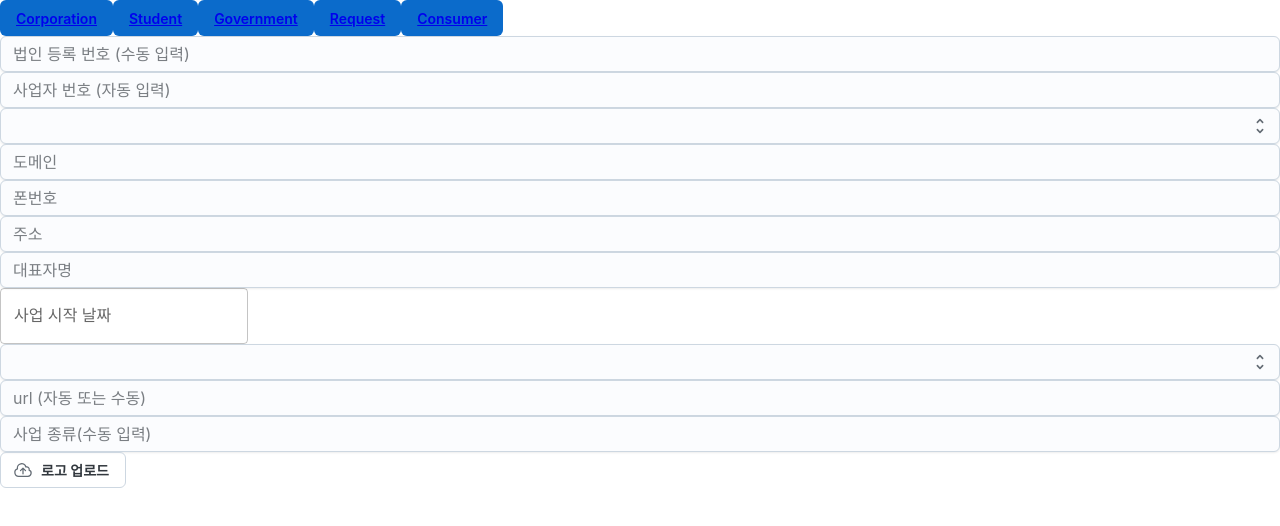
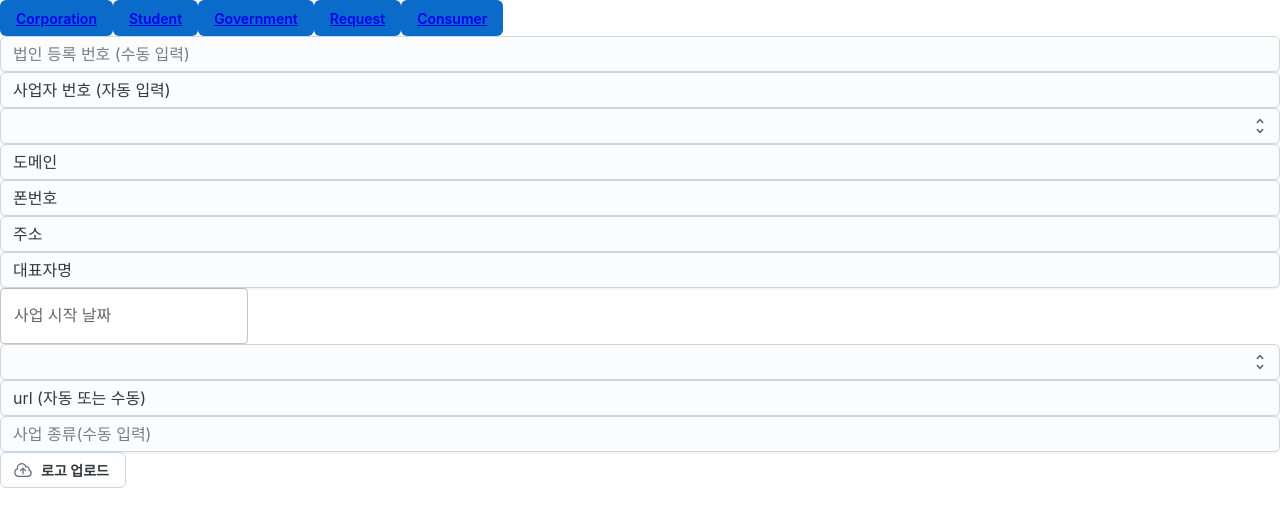
Before and after one commit to Tektonian/Web_input_test, a React (Create React App) app: page /corporation in a window 1280 px wide. Shown: the top 526 px of the page. Built offline with nearby package versions, Linux system fonts and the light colour scheme; no server answers.

Commit message:
기업 정보 가져오기 코드 작성 완료

```diff
--- a/src/components/Corporation.tsx
+++ b/src/components/Corporation.tsx
@@ -1,11 +1,14 @@
-import { useState, useEffect } from "react";
-import Textarea from "@mui/joy/Textarea"
-import Select from '@mui/joy/Select';
-import Option from '@mui/joy/Option';
-import { DatePicker } from '@mui/x-date-pickers/DatePicker';
-import { LocalizationProvider } from '@mui/x-date-pickers/LocalizationProvider';
-import { AdapterDayjs } from '@mui/x-date-pickers/AdapterDayjs';
-import InputfileUpload from './InputFileUpload'
+import { useEffect } from "react";
+import dayjs from "dayjs";
+import { useCorporation } from "../hooks/useCorporation";
+import Textarea from "@mui/joy/Textarea";
+import Select from "@mui/joy/Select";
+import Option from "@mui/joy/Option";
+import { DatePicker } from "@mui/x-date-pickers/DatePicker";
+import { LocalizationProvider } from "@mui/x-date-pickers/LocalizationProvider";
+import { AdapterDayjs } from "@mui/x-date-pickers/AdapterDayjs";
+import InputfileUpload from "./InputFileUpload";
+import { Input } from "@mui/joy";
 /*
 참고 자료
 1. 사업자 번호 뜻: https://toss.oopy.io/12df081d-1d6b-40d3-b53d-43883f55374e
@@ -27,91 +30,107 @@ API 요청
 */
 
 const join = (url1: string, url2: string) => {
-    return url1 + '/' + url2;
-}
+    return url1 + "/" + url2;
+};
 
 export const Corporation = () => {
-    const [ bus, setBus ] = useState('')
+    const hookCorporation = useCorporation();
+    const sampleBizNum = "1078708658";
+    const SAMPLE_CORP_NUM = 1101113892240;
 
-    // 사업자번호 api key
-    const API_KEY = "euH37B5sQyQf%2BJMBs4AeDGQYBNvs2VtOSGnEf0Skr8lsLZIPGl22Ueb9IFA6Xp8k7Snn%2BM0Ta%2BD%2B%2FGVl3Ldt4g%3D%3D";
-    const API_BASE_URL = "http://api.odcloud.kr/api"
+    const handleCorpInput = (corpNum: string) => {
+        hookCorporation.setCorpNumber(corpNum);
+        hookCorporation.mutateCorp.mutate(corpNum);
+    };
 
-    const API_VALIDATE_URL = `nts-businessman/v1/validate?serviceKey=${API_KEY}`
-    const API_STATUS_URL = `nts-businessman/v1/status?serviceKey=${API_KEY}`
-
-    const API_CORP_INFO = `http://apis.data.go.kr/1160100/service/GetCorpBasicInfoService_V2/getCorpOutline_V2`
-    // 법인번호 api key
-    const CORP_API_KEY = 'euH37B5sQyQf+JMBs4AeDGQYBNvs2VtOSGnEf0Skr8lsLZIPGl22Ueb9IFA6Xp8k7Snn+M0Ta+D+/GVl3Ldt4g=='
-    const SAMPLE_CORP_NUM = 1101113892240
-
-    const fetch_status = async (bzno: string) => {
-        const res = await fetch(join(API_BASE_URL, API_STATUS_URL),
-                                {
-                                    method: "POST",
-                                    headers: {
-                                        "content-type": "application/json",
-                                    },
-                                    body: JSON.stringify({"b_no": [bzno]})
-                                })
-
-        res.json().then((val) => {
-            setBus(JSON.stringify(val));
-        }).catch((reason) => {
-            setBus("errored");
-        })
-    }
-    const example = "https://apis.data.go.kr/1160100/service/GetCorpBasicInfoService_V2/getCorpOutline_V2?serviceKey=euH37B5sQyQf%2BJMBs4AeDGQYBNvs2VtOSGnEf0Skr8lsLZIPGl22Ueb9IFA6Xp8k7Snn%2BM0Ta%2BD%2B%2FGVl3Ldt4g%3D%3D&pageNo=1&numOfRows=10&resultType=json&crno=1101113892240&corpNm=%EB%A9%94%EB%A6%AC%EC%B8%A0%EC%9E%90%EC%82%B0%EC%9A%B4%EC%9A%A9"
-    const fetch_corp_info = async () => {
-        const res = await fetch(example,
-                            {
-                                method: "GET",
-                            })
-        res.json().then((val) => {
-            setBus(JSON.stringify(val));
-        }).catch((reason) => {
-            setBus("errored");
-            console.log(reason);
-        })
-    }
-
-    useEffect(()=>{
-        fetch_corp_info();
-        fetch_status("1078708658")
-    }, [])
-
+    useEffect(() => {}, [hookCorporation.corpInfo.bizNum]);
 
     return (
         <div>
-            <Textarea placeholder="법인 등록 번호 (수동 입력)"></Textarea>
-            <Textarea placeholder="사업자 번호 (자동 입력)"></Textarea>
-
+            <form
+                onSubmit={(e) => {
+                    e.preventDefault();
+                    handleCorpInput(hookCorporation.corpInfo.corpNum);
+                }}
+            >
+                <Input
+                    placeholder="법인 등록 번호 (수동 입력)"
+                    onChange={(e) => {
+                        e.preventDefault();
+                        hookCorporation.setCorpNumber(e.target.value);
+                    }}
+                ></Input>
+            </form>
+            <Textarea
+                value={
+                    hookCorporation.corpInfo.bizNum
+                        ? hookCorporation.corpInfo.bizNum
+                        : "사업자 번호 (자동 입력)"
+                }
+            ></Textarea>
             <Select defaultValue="국적 (자동)">
                 <Option value="Korea">계속 사업자</Option>
                 <Option value="Japan">폐업</Option>
                 <Option value="USA">휴업자</Option>
             </Select>
 
-            <Textarea placeholder="도메인"></Textarea>
-            <Textarea placeholder="폰번호"></Textarea>
-            <Textarea placeholder="주소"></Textarea>
-            <Textarea placeholder="대표자명"></Textarea>
-
+            <Textarea
+                value={
+                    hookCorporation.corpInfo.corpDomain
+                        ? hookCorporation.corpInfo.corpDomain
+                        : "도메인"
+                }
+            ></Textarea>
+            <Textarea
+                value={
+                    hookCorporation.corpInfo.phoneNumber
+                        ? hookCorporation.corpInfo.phoneNumber
+                        : "폰번호"
+                }
+            ></Textarea>
+            <Textarea
+                value={
+                    hookCorporation.corpInfo.corpAddress
+                        ? hookCorporation.corpInfo.corpAddress
+                        : "주소"
+                }
+            ></Textarea>
+            <Textarea
+                value={
+                    hookCorporation.corpInfo.ceoName
+                        ? hookCorporation.corpInfo.ceoName
+                        : "대표자명"
+                }
+            ></Textarea>
             <LocalizationProvider dateAdapter={AdapterDayjs}>
-                <DatePicker label="사업 시작 날짜" />
+                <DatePicker
+                    label="사업 시작 날짜"
+                    value={
+                        hookCorporation.corpInfo.bizStartedAt
+                            ? dayjs(
+                                  hookCorporation.corpInfo.bizStartedAt,
+                                  "YYYYMMDD",
+                              )
+                            : undefined
+                    }
+                />
             </LocalizationProvider>
-
-            <Select defaultValue="사업자 상태">
-                <Option value="계속 사업자">계속 사업자</Option>
-                <Option value="폐업자">폐업</Option>
-                <Option value="휴업자">휴업자</Option>
+            <Select defaultValue="" value={hookCorporation.corpInfo.status}>
+                <Option value="01">계속 사업자</Option>
+                <Option value="02">휴업자</Option>
+                <Option value="03">폐업</Option>
             </Select>
-
-            <Textarea placeholder="url (자동 또는 수동)"></Textarea>
-
-            <Textarea placeholder="사업 종류(수동 입력)"></Textarea>
-            <InputfileUpload/>
-            {bus}
+            <Textarea
+                value={
+                    hookCorporation.corpInfo.corpDomain === ""
+                        ? hookCorporation.corpInfo.corpDomain
+                        : "url (자동 또는 수동)"
+                }
+            ></Textarea>
+            <Textarea placeholder="사업 종류(수동 입력)">
+                {hookCorporation.corpInfo.bizType}
+            </Textarea>
+            <InputfileUpload />
         </div>
-    )
-}
+    );
+};
--- /dev/null
+++ b/src/hooks/useCorporation.tsx
@@ -0,0 +1,218 @@
+import { useReducer } from "react";
+import { useMutation } from "@tanstack/react-query";
+import dayjs from "dayjs";
+interface corpInfoProps {
+    corpNum: string;
+    bizNum?: string;
+    nationality?: string;
+    corpDomain?: string;
+    phoneNumber?: string;
+    corpAddress?: string;
+    ceoName?: string;
+    bizStartedAt?: string;
+    status?: string;
+    corpSiteUrl?: string;
+    bizType?: string;
+}
+
+interface receviedCorpInfo {
+    bzno: number; //        Business number
+    crno: number; //        Corporation number
+    corpEnsnNm: string; //  English name of corporation
+    corpNm: string; //      Name of corporation
+    enpBsadr: string; //    Address of corporation
+    enpRprFnm: string; //   CEO name
+    enpTlno: string; //     Corporation phone number
+    enpEstbDt: string; //   Corporation started at
+    enpHmpgUrl?: string; //  Corporation homepage URL
+}
+
+interface corpInfoResponse {
+    response: {
+        body: {
+            items: {
+                item: [receviedCorpInfo] | [];
+            };
+            numOfRows: number;
+            pageNo: number;
+            totalCount: number;
+        };
+        headers: {
+            resultCode: string; // "00" on Success
+            resultMsg: string;
+        };
+    };
+}
+
+interface bizStatusResponse {
+    status_code: string;
+    match_cnt: number;
+    request_cnt: number;
+    data: receivedBizInfo;
+}
+
+interface receivedBizInfo {
+    // 01: 계속사업자, 02: 휴업자, 03: 폐업자
+    // Should reject 03 (폐업자)
+    b_stt: "01" | "02" | "03";
+    /*
+    01:부가가치세 일반과세자,
+    02:부가가치세 간이과세자,
+    03:부가가치세 과세특례자,
+    04:부가가치세 면세사업자,
+    05:수익사업을 영위하지 않는 비영리법인이거나 고유번호가 부여된 단체,국가기관 등,
+    06:고유번호가 부여된 단체,
+    07:부가가치세 간이과세자(세금계산서 발급사업자),
+    * 등록되지 않았거나 삭제된 경우: "국세청에 등록되지 않은 사업자등록번호입니다"
+    */
+    tax_type: "01" | "02" | "03" | "04" | "05" | "06" | "07";
+}
+
+type reducerActionType =
+    | { type: "setCorpNum"; corpNum: string }
+    | { type: "recvCorpInfo"; data: receviedCorpInfo }
+    | { type: "recvBizInfo"; data: receivedBizInfo }
+    | { type: "setNationality"; nationality: string };
+
+function corpInfoReducer(
+    state: corpInfoProps,
+    action: reducerActionType,
+): corpInfoProps {
+    switch (action.type) {
+        case "setCorpNum": {
+            return {
+                ...state,
+                corpNum: action.corpNum,
+            };
+        }
+        case "recvCorpInfo": {
+            return {
+                ...state,
+                bizNum: action.data.bzno.toString(),
+                phoneNumber: action.data.enpTlno,
+                corpAddress: action.data.enpBsadr,
+                ceoName: action.data.enpRprFnm,
+                bizStartedAt: dayjs(
+                    action.data.enpEstbDt,
+                    "YYYYMMDD",
+                ).toString(), // e.g., espEstbDt: 20080203
+                corpSiteUrl: action.data.enpHmpgUrl,
+            };
+        }
+        case "recvBizInfo": {
+            return {
+                ...state,
+                bizType: action.data.tax_type,
+                status: action.data.b_stt,
+            };
+        }
+        case "setNationality": {
+            return {
+                ...state,
+                nationality: action.nationality,
+            };
+        }
+    }
+}
+
+export const useCorporation = () => {
+    const initCorpInfo: corpInfoProps = { corpNum: "" };
+    const [corpInfo, dispatch] = useReducer(corpInfoReducer, initCorpInfo);
+    // 사업자 정보
+    const mutateCorp = useMutation({
+        mutationKey: ["corpNum"],
+        mutationFn: (corpNum: string) => {
+            const CORP_API_KEY =
+                "euH37B5sQyQf+JMBs4AeDGQYBNvs2VtOSGnEf0Skr8lsLZIPGl22Ueb9IFA6Xp8k7Snn+M0Ta+D+/GVl3Ldt4g==";
+            const CORP_URL = `https://apis.data.go.kr/1160100/service/GetCorpBasicInfoService_V2/getCorpOutline_V2?serviceKey=${encodeURIComponent(
+                CORP_API_KEY,
+            )}&pageNo=1&numOfRows=10&resultType=json&crno=${corpNum}`;
+            const res = fetch(CORP_URL, {
+                method: "GET",
+            });
+            return res;
+        },
+        onSuccess: (data, variables, context) => {
+            data.json()
+                .then((val: corpInfoResponse) => {
+                    if (val.response.body.items.item.length === 0)
+                        throw Error(
+                            `Response got no corporation info
+                            Response Code: ${val.response.headers.resultCode}
+                            Response Msg: ${val.response.headers.resultMsg}
+                            `,
+                        );
+
+                    dispatch({
+                        type: "recvCorpInfo",
+                        data: val.response.body.items.item[0],
+                    });
+                })
+                .catch((error) => {
+                    console.error("Error occured: ", error);
+                });
+        },
+        onError: (error, variables, context) => {
+            console.error(error);
+        },
+    });
+
+    // 법인 정보
+    const mutateBiz = useMutation({
+        mutationKey: ["bizNum"],
+        mutationFn: (bizNum) => {
+            const BIZ_API_KEY =
+                "euH37B5sQyQf%2BJMBs4AeDGQYBNvs2VtOSGnEf0Skr8lsLZIPGl22Ueb9IFA6Xp8k7Snn%2BM0Ta%2BD%2B%2FGVl3Ldt4g%3D%3D";
+            const BIZ_API_BASE_URL = "http://api.odcloud.kr/api";
+            const BIZ_API_VALIDATE_URL = `nts-businessman/v1/validate?serviceKey=${BIZ_API_KEY}`;
+            const BIZ_API_STATUS_URL = `nts-businessman/v1/status?serviceKey=${BIZ_API_KEY}`;
+            const res = fetch(BIZ_API_BASE_URL + "/" + BIZ_API_STATUS_URL, {
+                method: "POST",
+                headers: {
+                    "content-type": "application/json",
+                },
+                body: JSON.stringify({ b_no: [bizNum] }),
+            });
+
+            return res;
+        },
+        onSuccess: (data, variables, context) => {
+            data.json()
+                .then((val: bizStatusResponse) => {
+                    if (val.status_code !== "OK")
+                        throw Error(
+                            `Response got no corporation info
+                            Response Code: ${val.status_code}
+                            `,
+                        );
+
+                    dispatch({
+                        type: "recvBizInfo",
+                        data: val.data,
+                    });
+                })
+                .catch((error) => {
+                    console.error("Error occured: ", error);
+                });
+        },
+        onError: (error, variables, context) => {
+            console.error(error);
+        },
+    });
+
+    const setCorpNumber = (corpNum: string) => {
+        dispatch({
+            type: "setCorpNum",
+            corpNum: corpNum,
+        });
+    };
+
+    const setNationality = (nationality: string) => {
+        dispatch({
+            type: "setNationality",
+            nationality: nationality,
+        });
+    };
+
+    return { corpInfo, mutateBiz, mutateCorp, setCorpNumber, setNationality };
+};
```
Also changed, not shown: src/App.tsx (+23 -17 lines).
